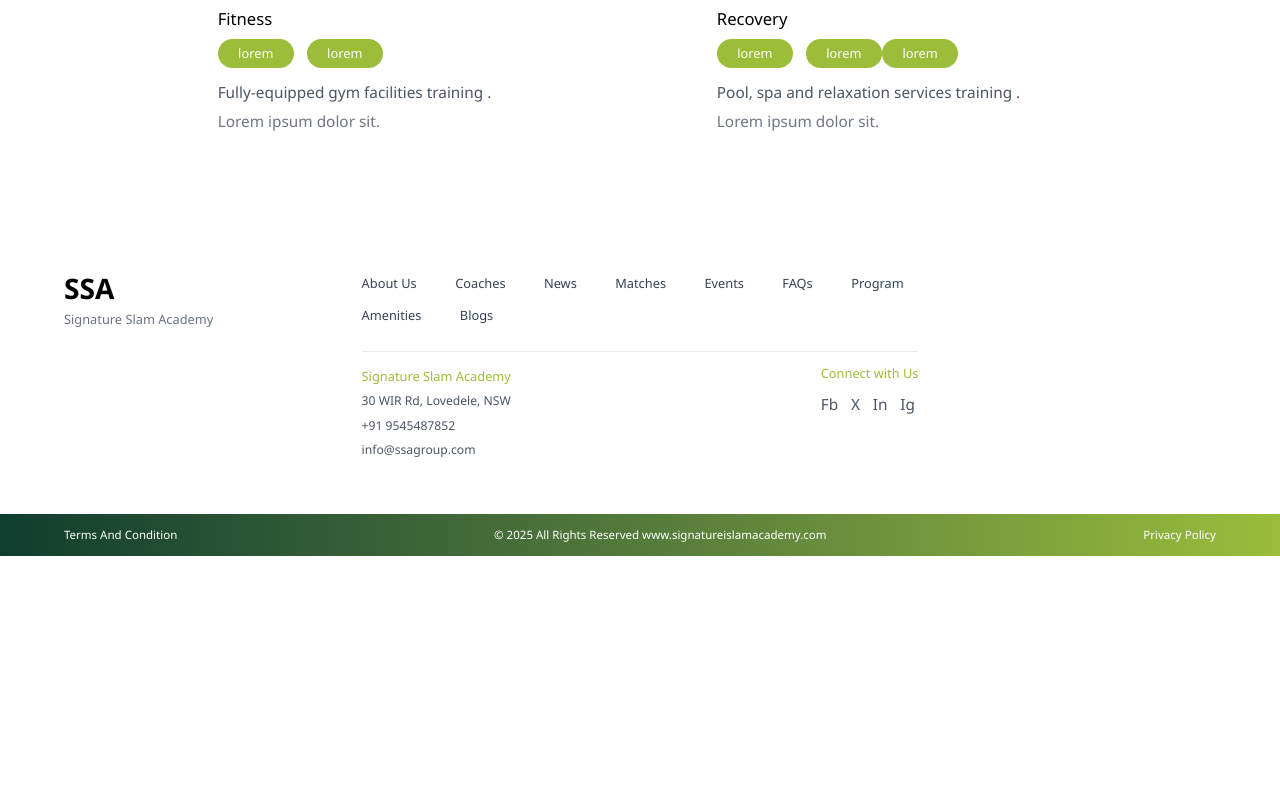
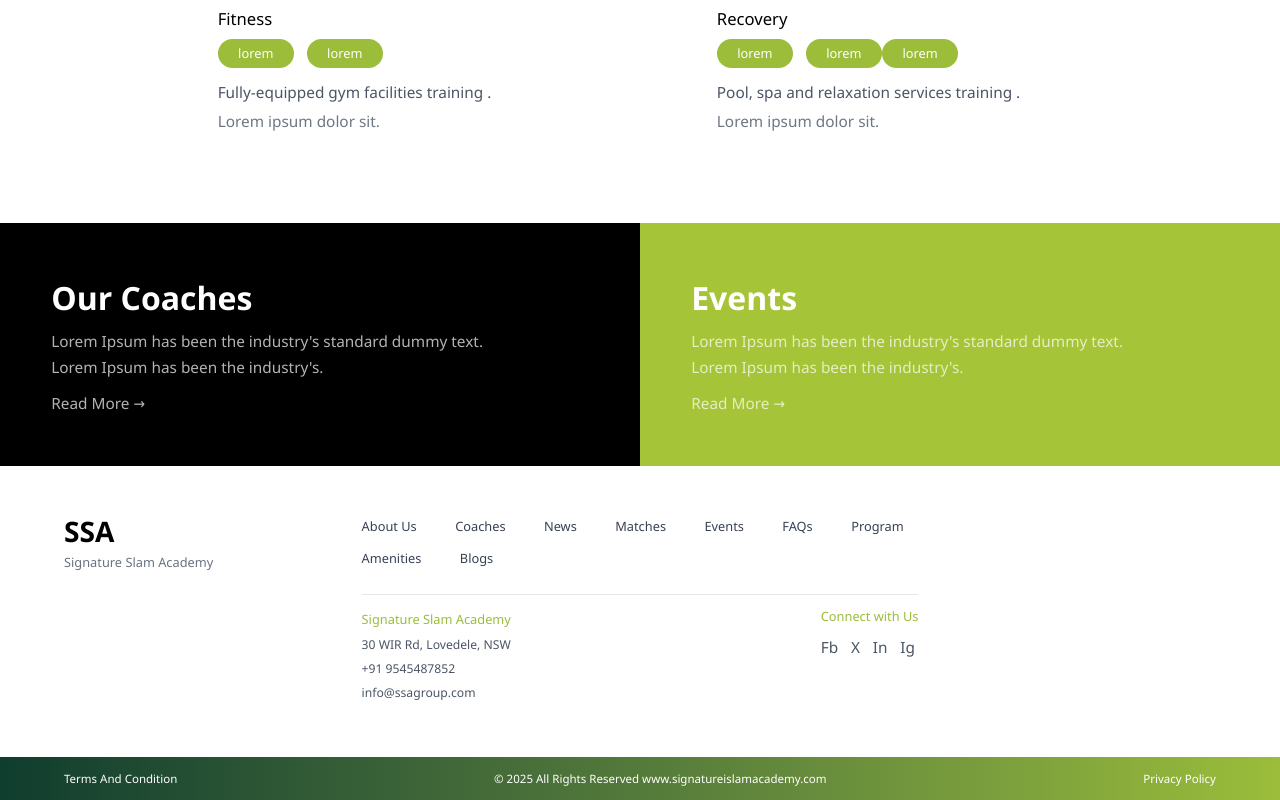
Before and after one commit to TejasviVichare/SSA, a Next.js app: page / in a window 1280 px wide. Shown: the part 5638-6438 px from the top of the page. Before the commit the page ends 6194 px from the top, so only its background shows below. Built offline with nearby package versions, Linux system fonts and the light colour scheme.

Commit message:
Fixing some errors

```diff
--- /dev/null
+++ b/app/components/Events.jsx
@@ -0,0 +1,38 @@
+import React from "react";
+
+const Events = () => {
+  return (
+    <div>
+
+      <div className="grid grid-cols-1 md:grid-cols-2 ">
+        <div className="bg-black text-white p-[4vw]">
+          <h3 className="text-[2.5vw] mb-2 font-bold">Our Coaches</h3>
+          <p className="text-[1.2vw] opacity-70">
+            Lorem Ipsum has been the industry's standard dummy text.
+          </p>
+            <p className="text-[1.2vw] opacity-70 leading-loose">
+            Lorem Ipsum has been the industry's.
+          </p>
+            <p className="text-[1.2vw] opacity-70 mt-2">
+             Read More &#8594;
+          </p>
+
+        </div>
+        <div className="bg-[#a6c437] text-white p-[4vw]">
+          <h3 className="text-[2.5vw]  mb-2 font-bold">Events</h3>
+          <p className="text-[1.2vw] opacity-70">
+            Lorem Ipsum has been the industry's standard dummy text.
+          </p>
+            <p className="text-[1.2vw] opacity-70 leading-loose">
+            Lorem Ipsum has been the industry's.
+          </p>
+           <p className="text-[1.2vw] opacity-70 mt-2">
+             Read More &#8594;
+          </p>
+        </div>
+      </div>
+    </div>
+  );
+};
+
+export default Events;
--- a/app/components/Facilities.jsx
+++ b/app/components/Facilities.jsx
@@ -143,7 +143,10 @@ export default function Facilities() {
             </div>
           </div>
         </div>
+
+
       </div>
+
     </section>
   );
 }
--- a/app/page.js
+++ b/app/page.js
@@ -7,6 +7,7 @@ import Programs from "./components/Programs";
 import Professionals from "./components/Professionals";
 import Facilities from "./components/Facilities";
 import Footer from "./components/Footer";
+import Events from "./components/Events";
 
 export default function Home() {
   return (
@@ -20,6 +21,7 @@ export default function Home() {
       <Programs />
       <Professionals />
       <Facilities />
+      <Events />
       <Footer />
     </>
   );
```
